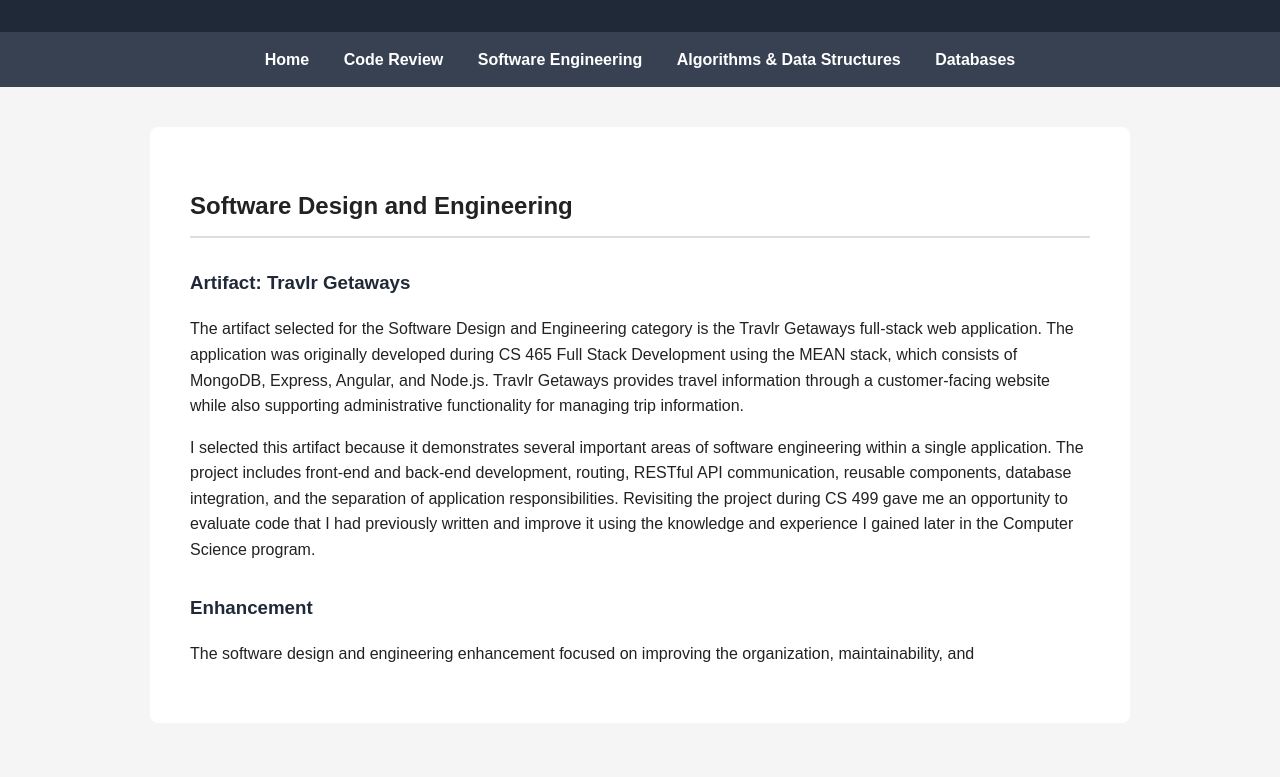
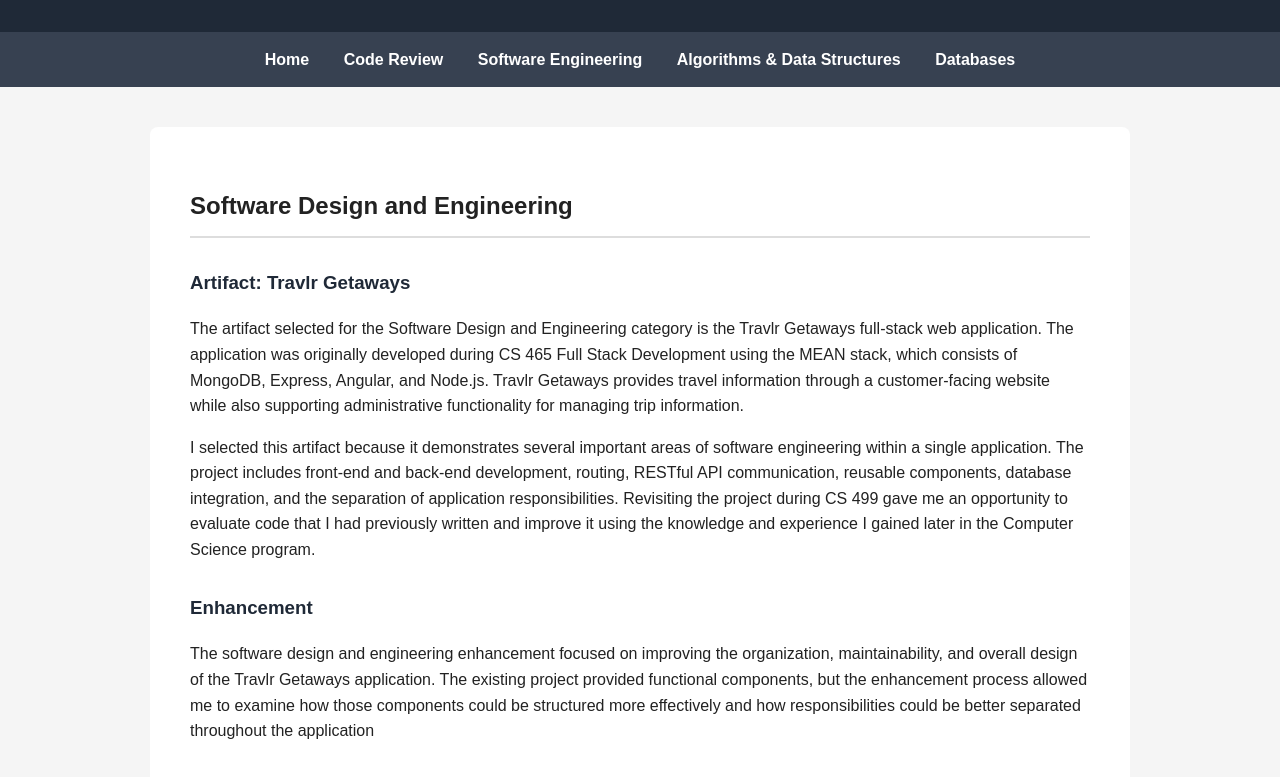
Before and after one commit to vijayhamilton1998-alt/CS-499, a plain HTML site: page software-engineering.html in a window 1280 px wide. Shown: the part 123-900 px from the top of the page. Drawn offline with Linux system fonts and the light colour scheme.

Commit message:
Update software-engineering.html

```diff
--- a/software-engineering.html
+++ b/software-engineering.html
@@ -71,6 +71,10 @@
             border-radius: 8px;
         }
 
+        .artifact-section a {
+            font-weight: bold;
+        }
+
         footer {
             text-align: center;
             padding: 25px;
@@ -125,4 +129,8 @@
 
     <p>
         The software design and engineering enhancement focused on improving the
-        organization, maintainability, and
+        organization, maintainability, and overall design of the Travlr Getaways
+        application. The existing project provided functional components, but
+        the enhancement process allowed me to examine how those components could
+        be structured more effectively and how responsibilities could be better
+        separated throughout the application
```
